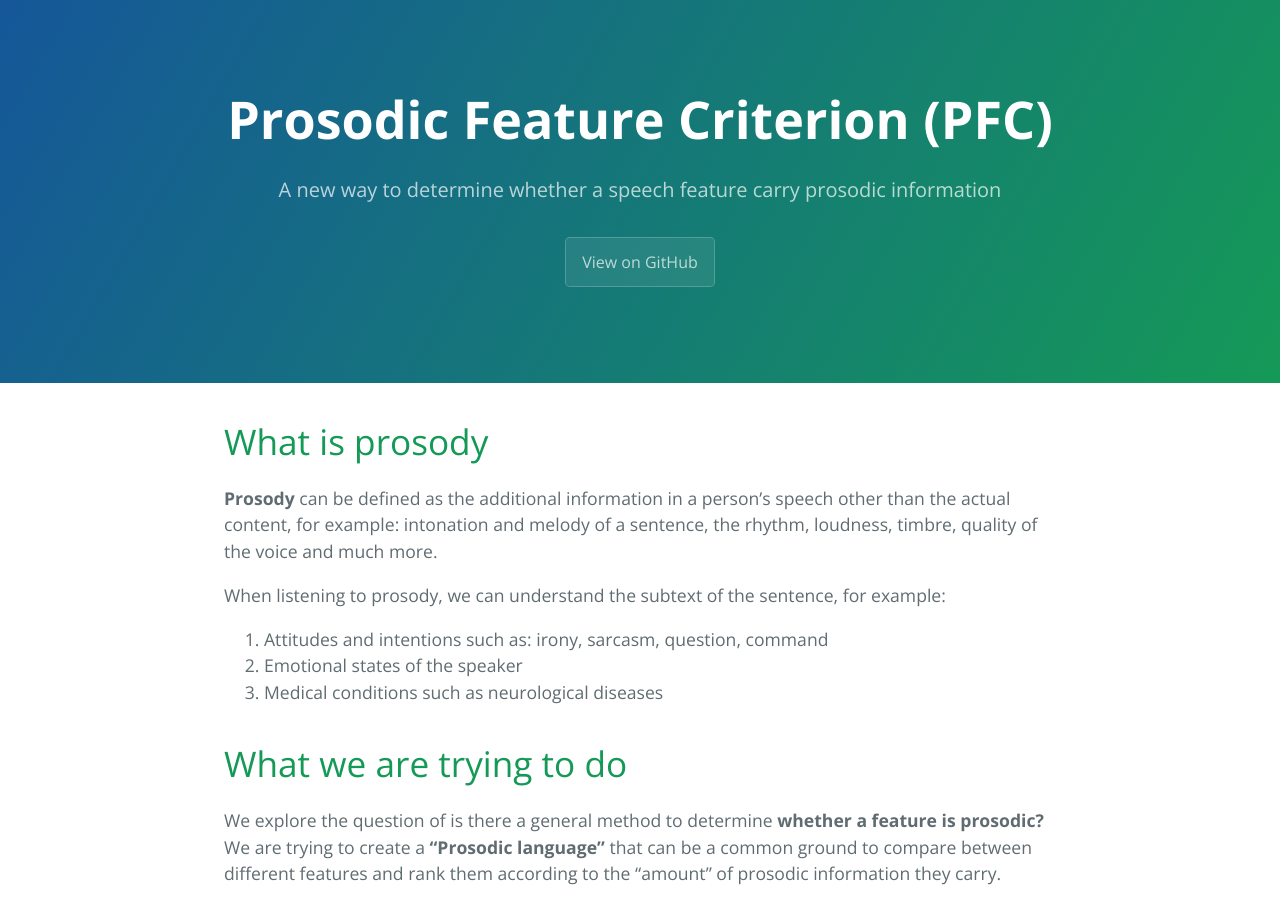
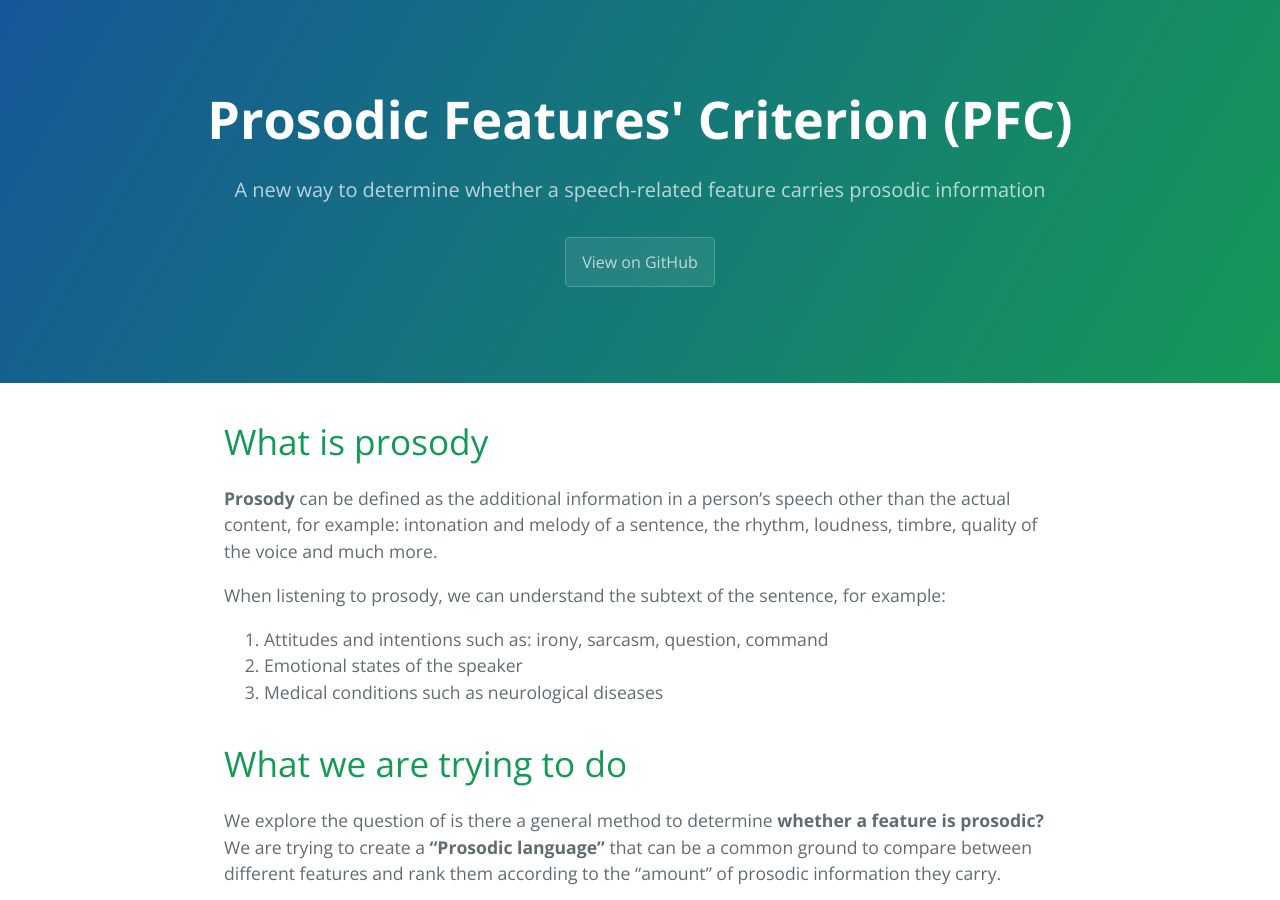
Before and after one commit to benf22/PFC.github.io, a Jekyll site: the page built from index.md, in a window 1280 px wide and 900 px high. Built offline with Jekyll 4.4.1, drawn with Linux system fonts in a browser that asks for light colours; our own code applies the rules of GitHub Pages for plain Markdown files.

Commit message:
Update _config.yml

```diff
--- a/_config.yml
+++ b/_config.yml
@@ -1,5 +1,5 @@
-title: Prosodic Feature Criterion (PFC)
-description: A new way to determine whether a speech feature carry prosodic information
+title: Prosodic Features' Criterion (PFC)
+description: A new way to determine whether a speech-related feature carries prosodic information
 show_downloads: false
-google_analytics:
+google_analytics: true
 theme: jekyll-theme-leap-day
```
